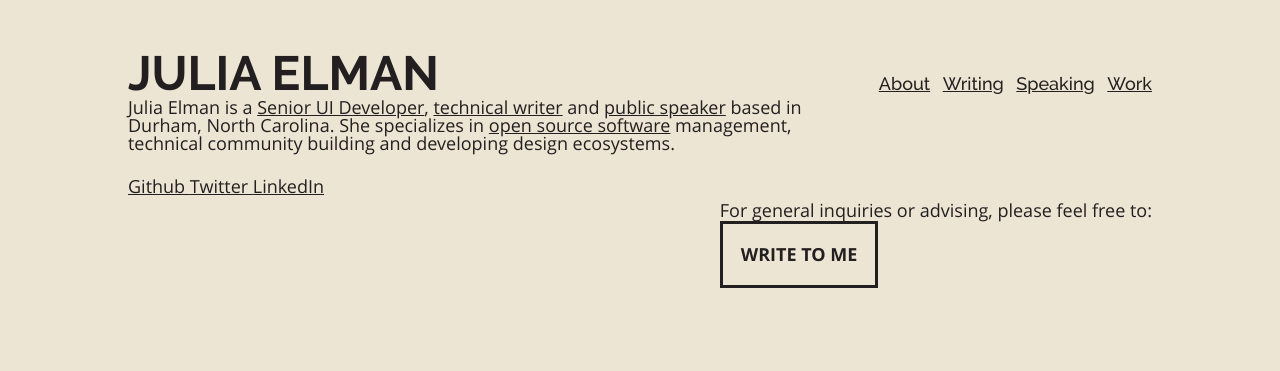
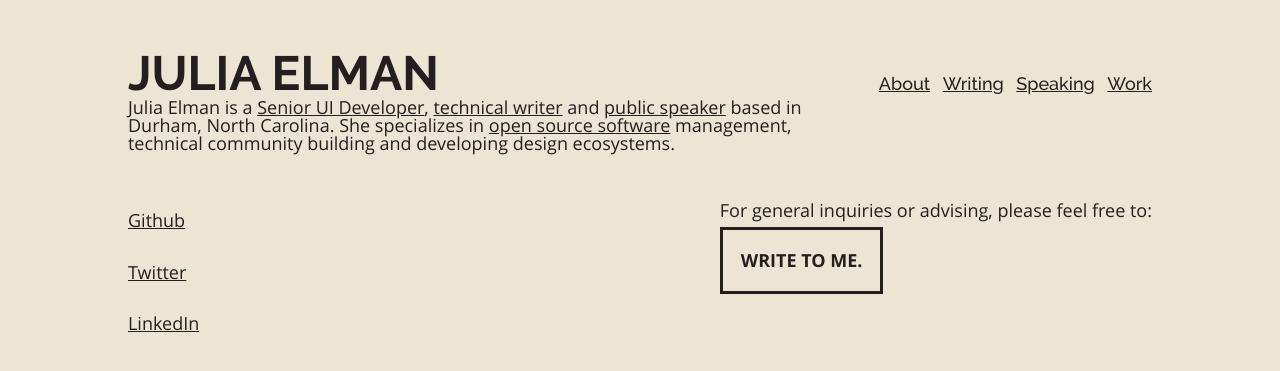
Before and after one commit to juliaelman/juliaelman.github.io, a Jekyll site: the page built from index.html, in a window 1280 px wide. Shown: the top 371 px of the page. Built offline with Jekyll 4.4.1, drawn with Linux system fonts in a browser that asks for light colours.

Commit message:
Add additional mark-up for proper spacing.

```diff
--- a/_includes/footer.html
+++ b/_includes/footer.html
@@ -1,17 +1,17 @@
  <footer>
-  <div class="social">
-    <a href="https://github.com/juliaelman" title="Follow me on Github">
+  <ul class="social">
+    <li><a href="https://github.com/juliaelman" title="Follow me on Github">
       Github
-    </a>
-    <a href="https://twitter.com/juliaelman/" title="Follow me on Twitter">
+    </a></li>
+    <li><a href="https://twitter.com/juliaelman/" title="Follow me on Twitter">
       Twitter
-    </a>
-    <a href="http://www.linkedin.com/in/juliaelman" title="Connect with me on LinkedIN">
+    </a></li>
+    <li><a href="http://www.linkedin.com/in/juliaelman" title="Connect with me on LinkedIN">
       LinkedIn
-    </a>
-  </div>
+    </a></li>
+  </ul>
   <div class="contact">
     <p>For general inquiries or advising, please feel free to:</p>
-    <a href="" class="button">write to me</a>
+    <p><a href="mailto:hello@juliaelman.com?subject=Hello,%20Julia!%20Let's%20talk." class="button">write to me.</a></p>
   </div>
 </footer>
```
